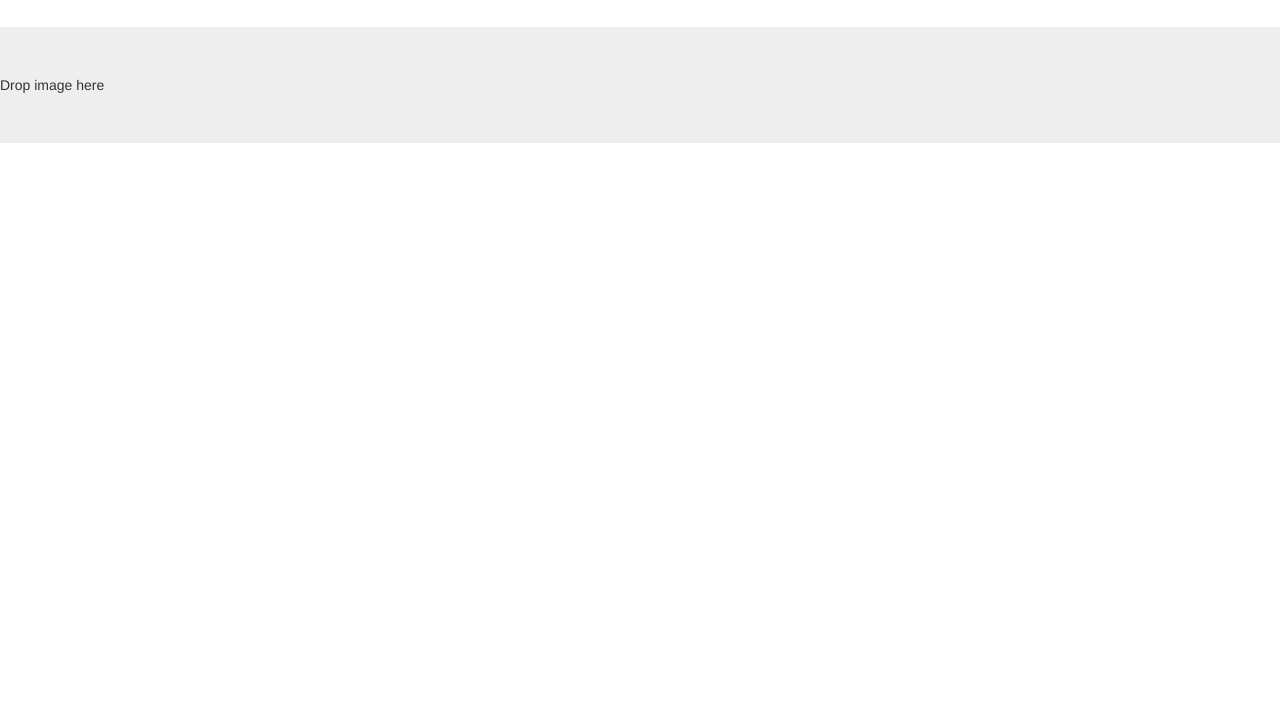
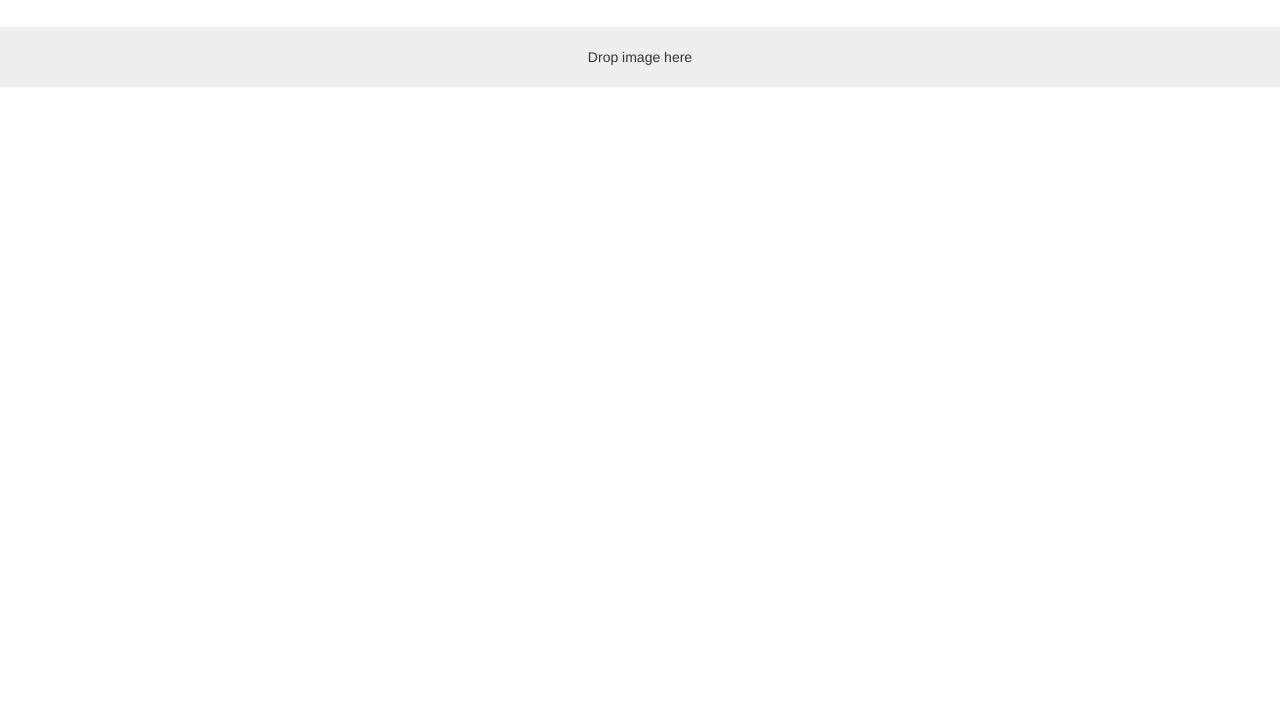
Before and after one commit to bryancr89/ValleConejosI, a website: page app/index.html in a window 1280 px wide. Shown: the part 83-800 px from the top of the page. Drawn offline with nearby package versions, Linux system fonts and the light colour scheme; files that its build step writes are made by us from their sources.

Commit message:
Fixed style of the image container

```diff
--- a/app/styles/main.css
+++ b/app/styles/main.css
@@ -34,13 +34,13 @@ body {
     margin: 30px 0;
 }
 
-.container .jumbotron {
+.jumbotron {
     padding: 0;
     text-align: center;
     border-bottom: 1px solid #e5e5e5;
 }
 
-.container .jumbotron div {
+.jumbotron div {
     padding: 20px;
 }
 
```
